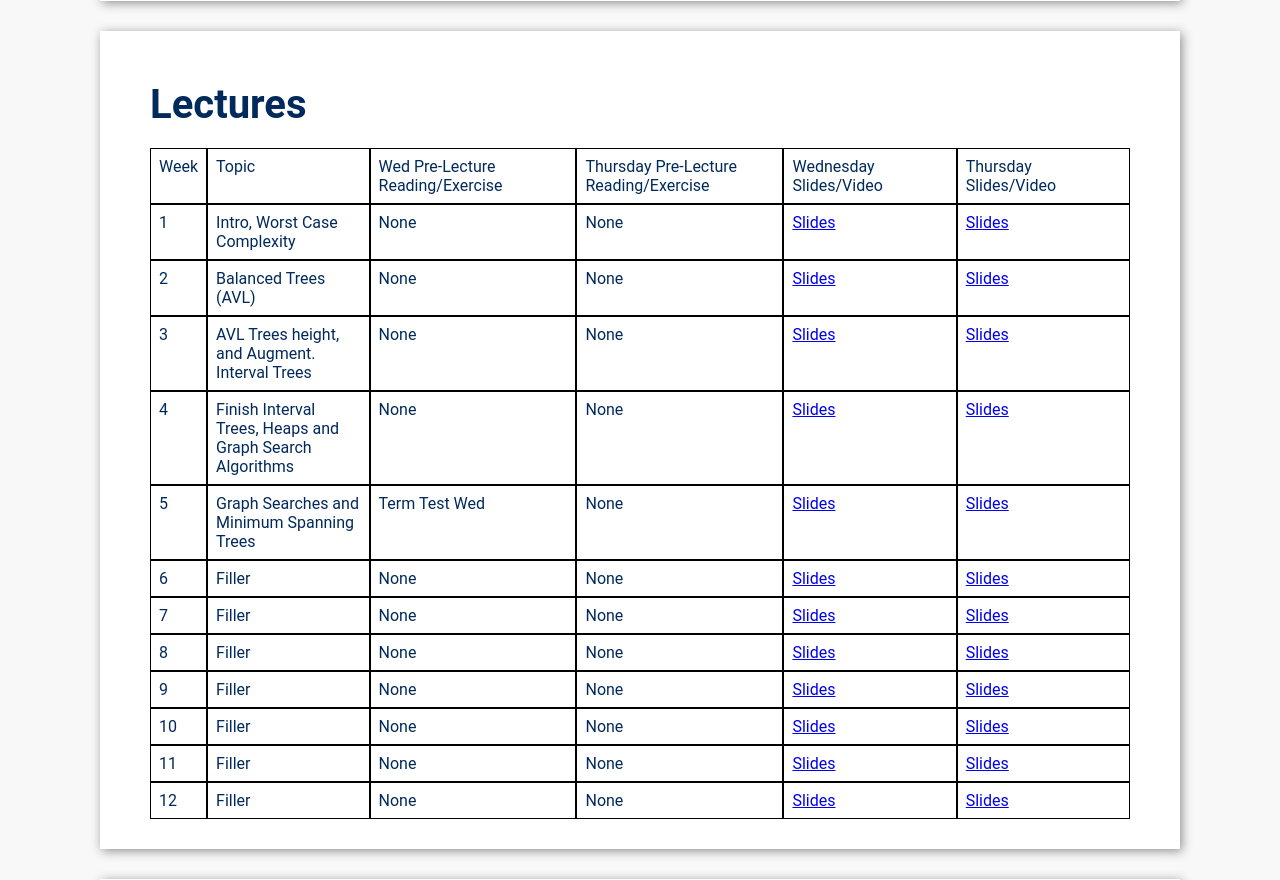
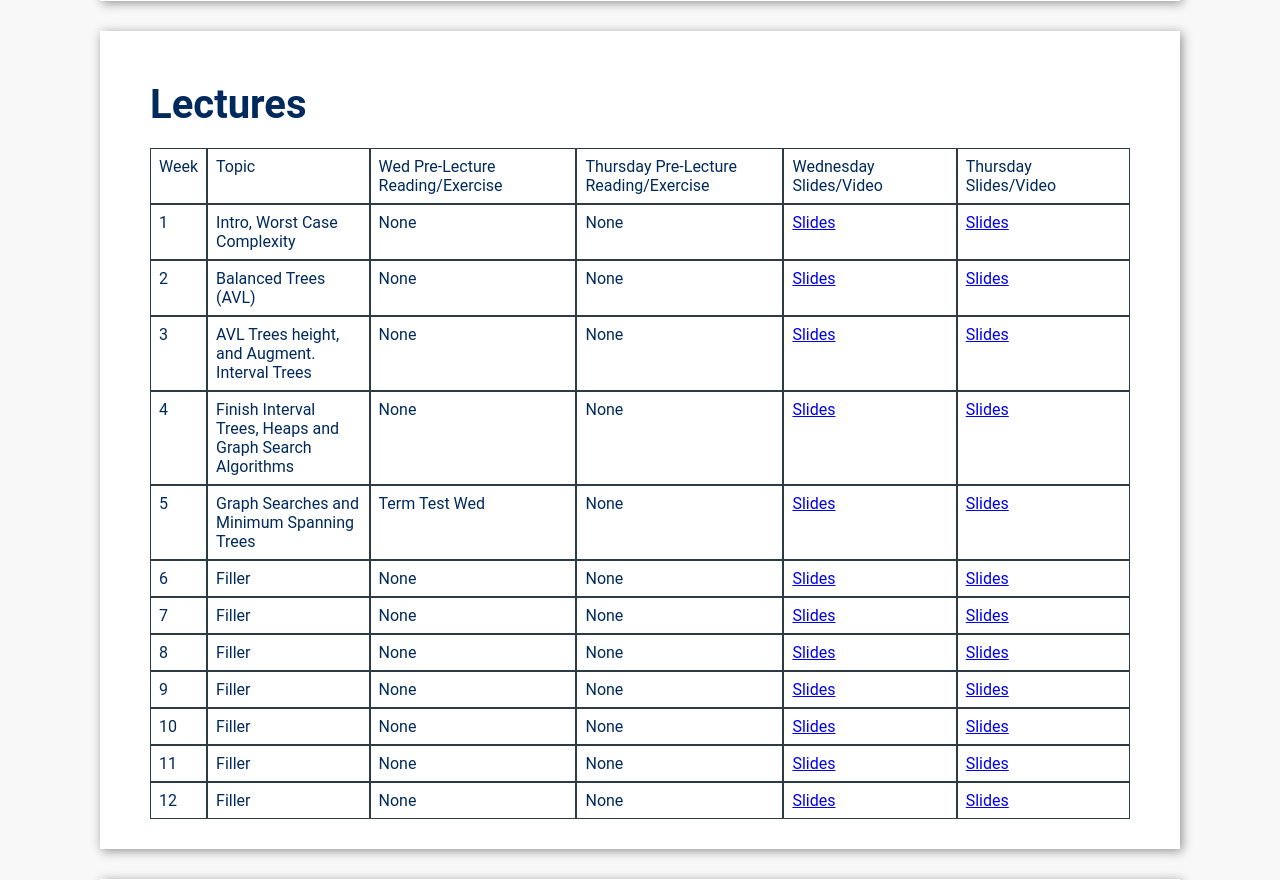
Before and after one commit to David-Huynh/CourseWebsite, a Flask app: template src/templates/index.html in a window 1280 px wide. Shown: the part 1418-2298 px from the top of the page. Run offline with Flask 2, Linux system fonts and the light colour scheme; the template is opened without the code that fills it, so the values that code supplies are empty; some libraries are stand-ins or nearby versions.

Commit message:
Cleaned up Css files reduced redundancy

```diff
--- a/src/static/css/mainlayout.css
+++ b/src/static/css/mainlayout.css
@@ -50,17 +50,17 @@ nav{
     padding: 5px;
     display: block;
 }
-
 #headerNav li a{
     color: white;
     text-decoration: none;
     display: block;
     padding: 15px 5px;
 }
-#headerNav li:hover,#headerNav li a:hover{
+#headerNav li:hover, #headerNav li a:hover{
     background-color: #2D3B45;
 }
 /**END HEADER**/
+
 /* Page Content*/
 .content{
     display: flex;
@@ -90,7 +90,7 @@ footer a{
     color: white;
     text-decoration: none;
 }
-
+/**END FOOTER**/
 
 /* Phone Screen */
 @media (min-width: 320px) {
--- a/src/static/css/table.css
+++ b/src/static/css/table.css
@@ -7,7 +7,7 @@
 }
 .tableCell{
     padding: 8px;
-    border: 1px solid black;
+    border: 1px solid #2D3B45;
 }
 .table#lectures{
     grid-template-columns: repeat(6, auto);
```
